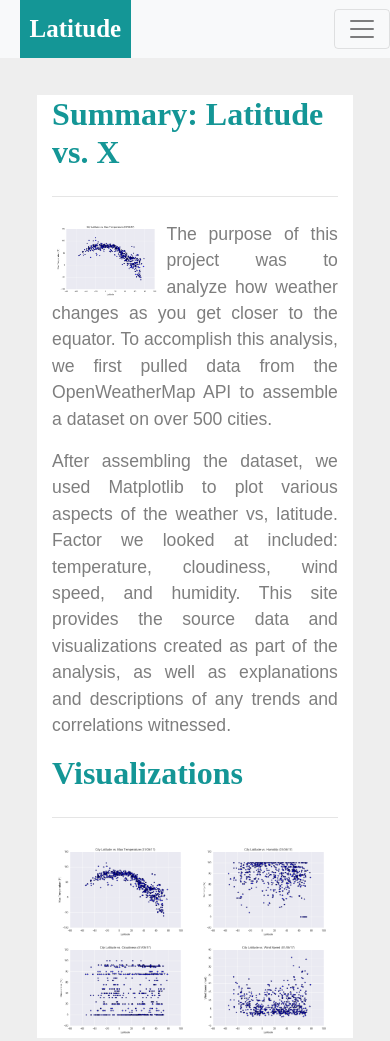
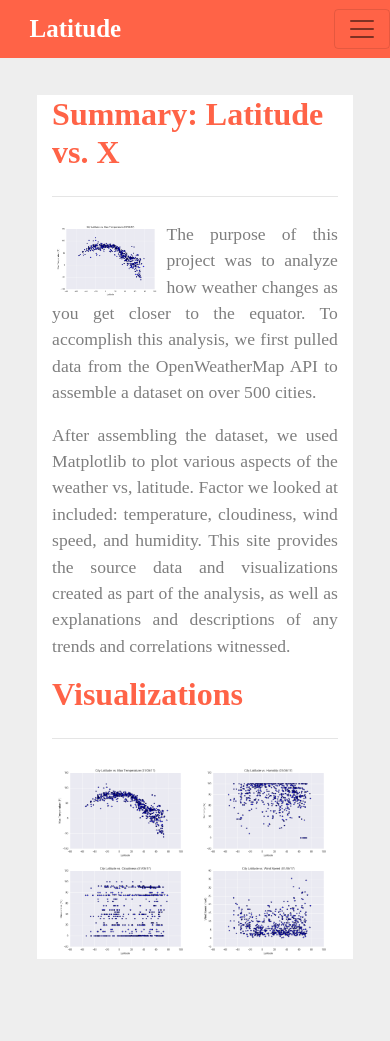
Before and after one commit to cjdance/web-design-challenge, a plain HTML site: page pages/index.html in a window 390 px wide. After the commit the page ends 997 px from the top, so only its background shows below. Drawn offline with nearby package versions, Linux system fonts and the light colour scheme.

Commit message:
UPdated styling on CSS to make colours what I wanted across all pages and to align fonts used in all menus and pages.

```diff
--- a/pages/style.css
+++ b/pages/style.css
@@ -1,7 +1,7 @@
 /* styling for Pen, not related to box-sizing or layout */
 
 body {
-    font-family: sans-serif;
+    font-family: 'Times New Roman', Times, serif;
     font-size: 1.1em;
     background-color:#eee;
   }
@@ -20,7 +20,7 @@ body {
     font-family: 'Times New Roman', Times, serif;
     font-size: 25px;
     font-weight: bolder;
-    background-color: rgb(20, 150, 150);
+    background-color: tomato;
     padding: 10px;
     margin-left: 5%;
   }
@@ -41,13 +41,13 @@ body {
 
   .text-left {
     text-align: left;
-    color: rgb(20, 150, 150);
+    color: tomato;
     font-family: 'Times New Roman', Times, serif;
     font-weight: bolder;
   }
 
   .text-center {
-    color: rgb(20, 150, 150);
+    color: tomato;
     font-family: 'Times New Roman', Times, serif;
     font-weight: bolder;
   }
@@ -121,3 +121,9 @@ body {
     -ms-flex-align: center;
     align-items: center;
   }
+
+  @media (max-width:768px) {
+    .bg-light {
+      background-color: tomato !important;
+    }
+  }
```
